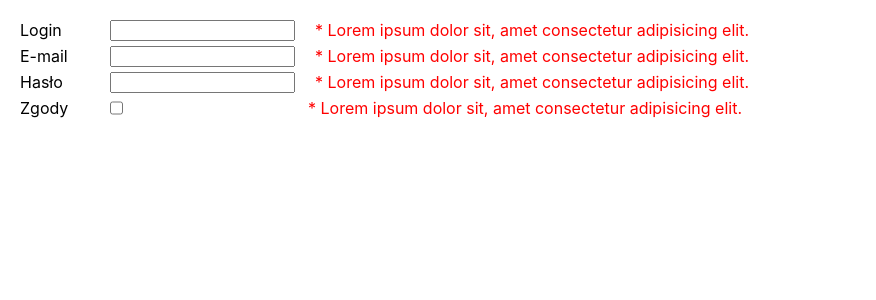
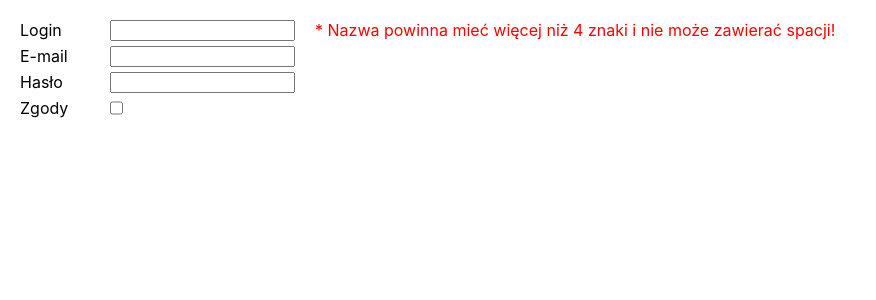
Before and after one commit to kawalec/React.js-form-example, a React (Create React App) app: page / in a window 1280 px wide. Shown: the top 300 px of the page, without its empty margins (0-876 px from the left). Built offline with nearby package versions, Linux system fonts and the light colour scheme.

Commit message:
add error message

```diff
--- a/src/App.js
+++ b/src/App.js
@@ -9,9 +9,10 @@ class App extends Component {
     password: "",
     agree: false,
     errors: {
-      username: false,
+      username: true,
       email: false,
       password: false,
+      agree: false,
     },
   };
 
@@ -20,6 +21,7 @@ class App extends Component {
       "Nazwa powinna mieć więcej niż 4 znaki i nie może zawierać spacji!",
     email: "Brak znaku @ w adresie email!",
     password: "Hasło musi mieć minimum 8 znaków!",
+    agree: "Proszę zaznaczyć zgody!",
   };
 
   handleChange = (e) => {
@@ -38,6 +40,10 @@ class App extends Component {
       type: "text",
       name: "username",
       value: this.state.username,
+      error: {
+        status: this.state.errors.username,
+        message: this.errors_message.username,
+      },
     },
     {
       id: "email",
@@ -45,6 +51,10 @@ class App extends Component {
       type: "email",
       name: "email",
       value: this.state.email,
+      error: {
+        status: this.state.errors.email,
+        message: this.errors_message.email,
+      },
     },
     {
       id: "pass",
@@ -52,6 +62,10 @@ class App extends Component {
       type: "password",
       name: "password",
       value: this.state.password,
+      error: {
+        status: this.state.errors.password,
+        message: this.errors_message.password,
+      },
     },
     {
       id: "agree",
@@ -59,6 +73,10 @@ class App extends Component {
       type: "checkbox",
       name: "agree",
       checked: this.state.accept,
+      error: {
+        status: this.state.errors.agree,
+        message: this.errors_message.agree,
+      },
     },
   ];
   render() {
@@ -72,6 +90,8 @@ class App extends Component {
         value={this.state[inp.name]}
         checked={this.state[inp.name]}
         handleChange={this.handleChange}
+        error_status={inp.error.status}
+        error={inp.error}
       />
     ));
 
--- a/src/components/Input.js
+++ b/src/components/Input.js
@@ -2,6 +2,7 @@ import React from "react";
 import "./Input.scss";
 
 const Input = (props) => {
+  console.log(props.error.status);
   return (
     <>
       <div className="inputs__block">
@@ -16,10 +17,9 @@ const Input = (props) => {
           checked={props.value}
           onChange={props.handleChange}
         ></input>
-
-        <div className="inputs__errors">
-          Lorem ipsum dolor sit, amet consectetur adipisicing elit.
-        </div>
+        {props.error.status && (
+          <div className="inputs__errors">{props.error.message}</div>
+        )}
       </div>
     </>
   );
```
